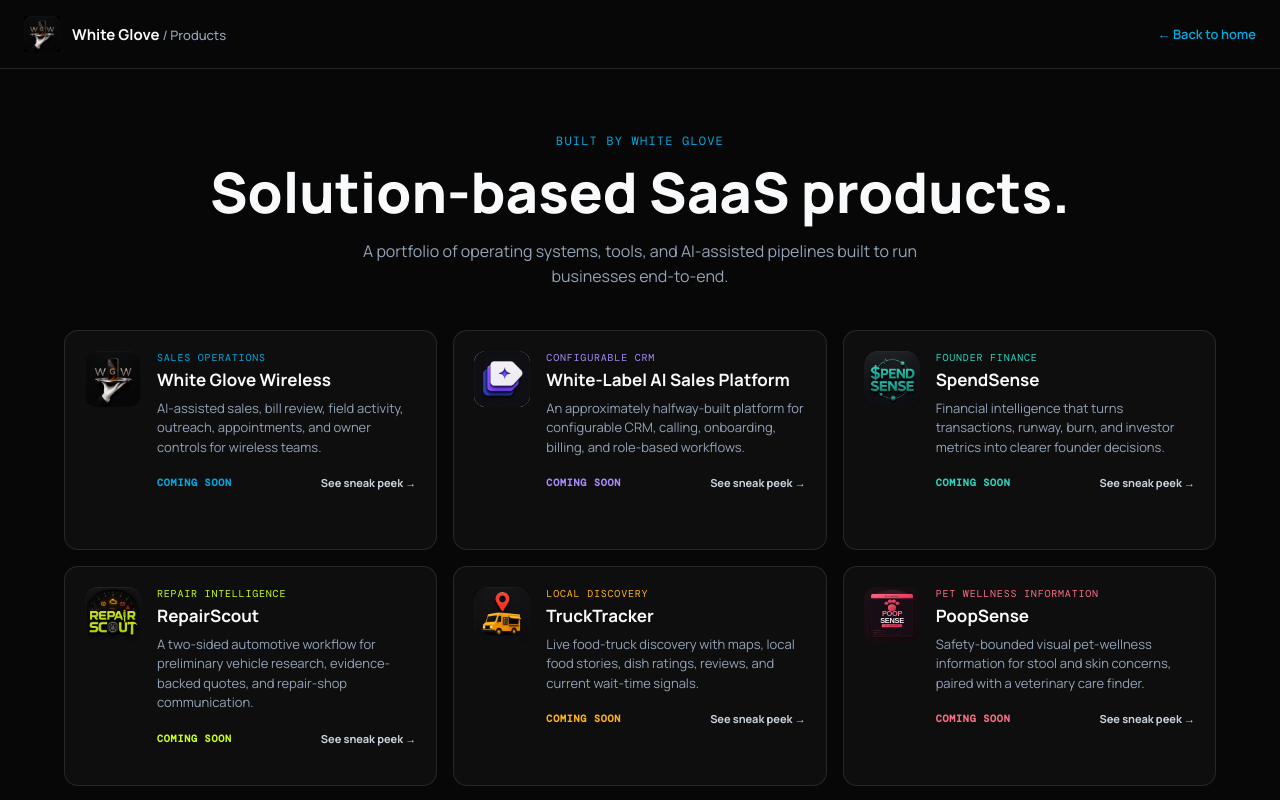
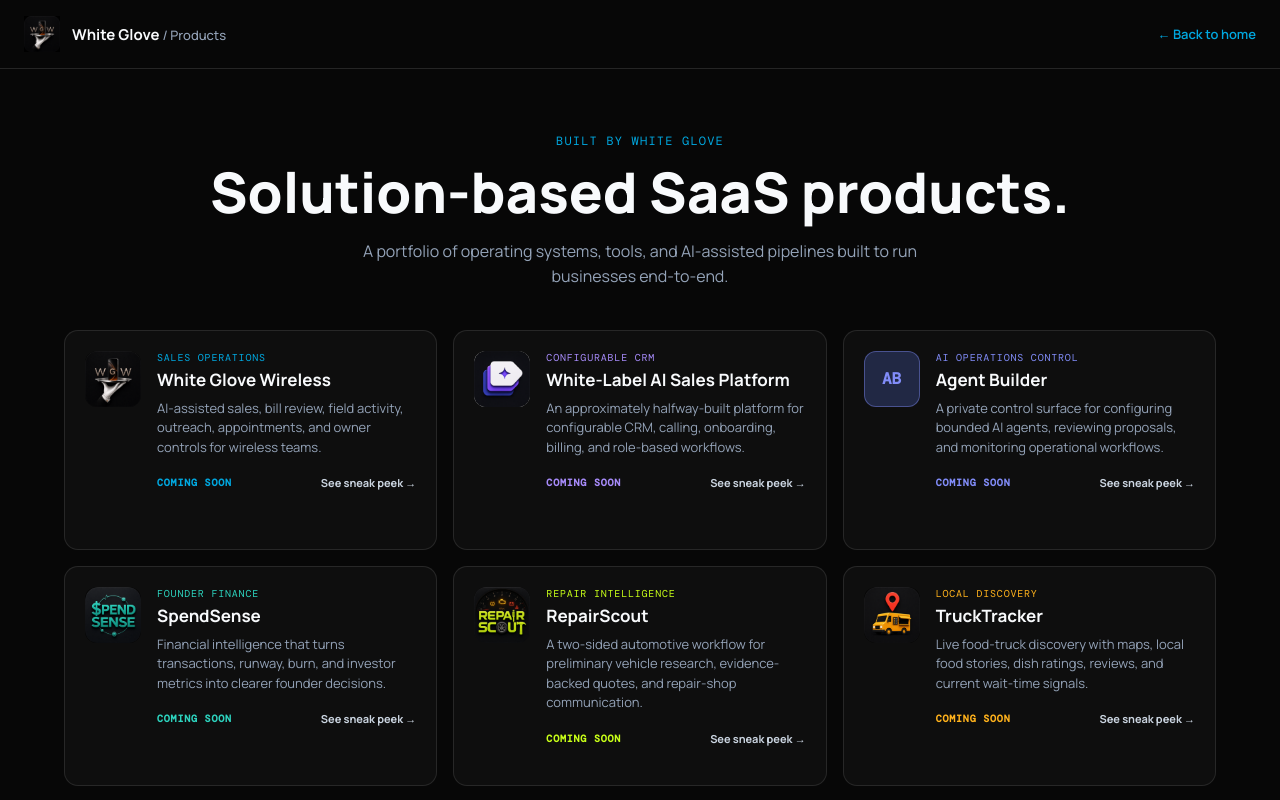
Before and after one commit to humbertowgw-maker/white-glove-landing, a Next.js app: page /products in a window 1280 px wide. Shown: the top 800 px of the page. Built offline with nearby package versions, Linux system fonts and the light colour scheme; a web font is replaced by a local one.

Commit message:
fix: route Agent Builder to public preview

```diff
--- a/components/ProductGrid.jsx
+++ b/components/ProductGrid.jsx
@@ -24,6 +24,16 @@ export const PRODUCTS = [
     logo: "/logos/sales-platform-app-icon-selected.png",
     previewHref: "/sales-platform",
     accent: "#a78bfa",
+  },
+  {
+    id: "agent-builder",
+    name: "Agent Builder",
+    label: "AI operations control",
+    description: "A private control surface for configuring bounded AI agents, reviewing proposals, and monitoring operational workflows.",
+    sneakPeek: "Agent Builder is being designed as the human-control layer for creating specialized agents, assigning clear responsibilities, reviewing their proposed actions, and inspecting the audit trail before anything consequential happens.",
+    features: ["Role and responsibility configuration", "Human-reviewed agent proposals", "Operational status and audit visibility"],
+    initial: "AB",
+    accent: "#818cf8",
   },
   {
     id: "spendsense",
--- a/pages/index.jsx
+++ b/pages/index.jsx
@@ -2450,7 +2450,7 @@ export default function Home() {
               <a href="/app">Dashboard</a>
               <Link href="/wireless">WGW platform</Link>
               <Link href="/products">Products</Link>
-              <Link href="/admin/agent-builder">Agent Builder</Link>
+              <Link href="/products/agent-builder">Agent Builder</Link>
             </div>
             <a className="primary-link" href="#bill-review">Upload bill</a>
           </div>
```
